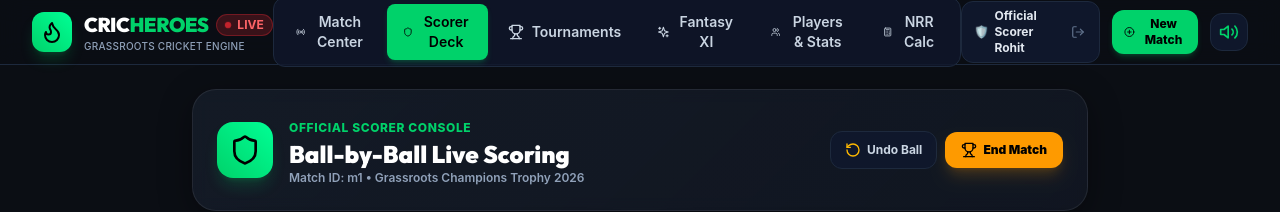
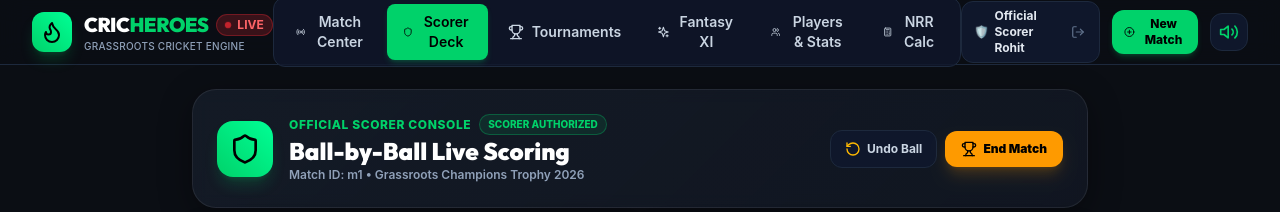
Before and after one commit to Sandeep-yadavz/cricheroes-web-app, a React (Vite) app in the folder frontend/: page / in a window 1280 px wide. Both pictures are taken after a click on the button "Scorer Deck". Shown: the top 212 px of the page. Built offline with nearby package versions, Linux system fonts and the light colour scheme; no server answers.

Commit message:
Add Role-Based Access Control (RBAC) & Permission Lock cards for Scorer, Admin, and Fan roles

```diff
--- a/frontend/src/components/Scorer/ScorerControl.jsx
+++ b/frontend/src/components/Scorer/ScorerControl.jsx
@@ -1,21 +1,26 @@
 import React, { useState } from 'react';
-import { RotateCcw, AlertTriangle, UserCheck, Flame, Shield, ArrowRightLeft, Volume2, Target, Trophy, Award } from 'lucide-react';
+import { RotateCcw, AlertTriangle, UserCheck, Flame, Shield, ArrowRightLeft, Volume2, Target, Trophy, Award, Lock, ShieldAlert, ArrowRight } from 'lucide-react';
 import { useCricket } from '../../context/CricketContext';
 import WicketModal from './WicketModal';
 import MatchWinnerModal from './MatchWinnerModal';
 import DraggableFieldingWagonWheel from './DraggableFieldingWagonWheel';
 
 export default function ScorerControl() {
-  const { match, handleScoreBall, handleUndoBall, setIsWicketModalOpen, setIsWinnerModalOpen, currentUser } = useCricket();
+  const { match, handleScoreBall, handleUndoBall, setIsWicketModalOpen, setIsWinnerModalOpen, currentUser, hasPermission, handleLogin, setActiveTab } = useCricket();
   const [selectedShotZone, setSelectedShotZone] = useState('Cover');
-  const [showWagonWheel, setShowWagonWheel] = useState(true);
 
   const currKey = `innings_${match.current_innings}`;
   const inn = match[currKey] || match.innings_1;
   const strikerStat = inn.batting_stats.find(b => b.player_id === inn.striker_id) || { name: "Rohit Varma", runs: 68, balls: 42 };
   const nonStrikerStat = inn.batting_stats.find(b => b.player_id === inn.non_striker_id) || { name: "Virat Saxena", runs: 45, balls: 31 };
 
+  const canScore = hasPermission('SCORE_BALL');
+
   const onScore = (runs, extra_type = null) => {
+    if (!canScore) {
+      alert("Permission Error: Only Official Match Scorers or Tournament Admins can record ball scores.");
+      return;
+    }
     handleScoreBall({
       runs,
       extra_type,
@@ -23,6 +28,53 @@ export default function ScorerControl() {
       shot_zone: selectedShotZone
     });
   };
+
+  const handleSwitchToDemoScorer = async () => {
+    await handleLogin('scorer@cricheroes.in', 'scorer123');
+  };
+
+  if (!canScore) {
+    return (
+      <div className="max-w-xl mx-auto py-12 pb-24 space-y-6">
+        <div className="glass-card rounded-3xl p-8 border border-red-500/40 text-center space-y-6 shadow-2xl relative overflow-hidden">
+          <div className="absolute top-0 right-0 w-48 h-48 bg-red-500/10 rounded-full blur-3xl pointer-events-none"></div>
+
+          <div className="w-20 h-20 mx-auto rounded-3xl bg-red-500/20 text-red-400 flex items-center justify-center font-bold border border-red-500/30 shadow-xl">
+            <Lock className="w-10 h-10" />
+          </div>
+
+          <div>
+            <span className="text-xs font-extrabold uppercase text-red-400 tracking-wider block">ROLE-BASED AUTHORIZATION RESTRICTION</span>
+            <h2 className="text-2xl font-heading font-black text-white mt-1">Scorer Console Locked</h2>
+            <p className="text-xs text-slate-400 mt-2 leading-relaxed">
+              You are currently signed in as <strong className="text-white">{currentUser ? currentUser.name : "Guest/Player"} ({currentUser ? currentUser.role : "PLAYER"})</strong>.
+              Only verified <span className="text-[#00D26A] font-bold">Official Match Scorers (SCORER)</span> or <span className="text-amber-400 font-bold">Tournament Directors (ORGANIZER)</span> have authorization to enter live ball-by-ball scores.
+            </p>
+          </div>
+
+          {/* Action Buttons */}
+          <div className="space-y-3 pt-2">
+            <button
+              onClick={handleSwitchToDemoScorer}
+              className="w-full py-4 rounded-xl bg-gradient-to-r from-[#00D26A] to-[#00FF95] text-black font-heading font-extrabold text-sm shadow-lg shadow-[#00D26A]/20 hover:opacity-95 transition flex items-center justify-center space-x-2"
+            >
+              <ShieldAlert className="w-4 h-4" />
+              <span>Switch to Demo Official Scorer Account</span>
+              <ArrowRight className="w-4 h-4" />
+            </button>
+
+            <button
+              onClick={() => setActiveTab('match_center')}
+              className="w-full py-3 rounded-xl bg-slate-800 text-slate-300 font-bold text-xs hover:bg-slate-700 transition"
+            >
+              Return to Live Scorecard &amp; Commentary
+            </button>
+          </div>
+
+        </div>
+      </div>
+    );
+  }
 
   return (
     <div className="max-w-4xl mx-auto space-y-6 pb-24">
@@ -34,7 +86,12 @@ export default function ScorerControl() {
             <Shield className="w-8 h-8" />
           </div>
           <div>
-            <span className="text-xs font-extrabold uppercase text-[#00D26A] tracking-wider">Official Scorer Console</span>
+            <div className="flex items-center space-x-2">
+              <span className="text-xs font-extrabold uppercase text-[#00D26A] tracking-wider">Official Scorer Console</span>
+              <span className="text-[10px] font-extrabold px-2 py-0.5 rounded-full bg-[#00D26A]/10 text-[#00D26A] border border-[#00D26A]/30 uppercase">
+                {currentUser?.role} Authorized
+              </span>
+            </div>
             <h2 className="text-2xl font-heading font-black text-white">Ball-by-Ball Live Scoring</h2>
             <p className="text-xs text-slate-400 font-semibold">Match ID: {match.id} • {match.tournament_name}</p>
           </div>
@@ -107,7 +164,7 @@ export default function ScorerControl() {
       </div>
 
       {/* Draggable Wagon Wheel & Fielder Placement Widget */}
-      <DraggableFieldingWagonWheel onZoneSelect={(zone) => setSelectedShotZone(zone)} selectedZone={selectedShotZone} />
+      <DraggableFieldingWagonWheel onZoneSelect={(zone) => setSelectedShotZone(zone)} />
 
       <WicketModal />
       <MatchWinnerModal isOpen={false} onClose={() => {}} />
--- a/frontend/src/context/CricketContext.jsx
+++ b/frontend/src/context/CricketContext.jsx
@@ -80,7 +80,7 @@ const INITIAL_MATCH = {
 };
 
 export function CricketProvider({ children }) {
-  const [activeTab, setActiveTab] = useState('match_center'); // match_center, scorer, tournaments, fantasy, players, nrr, login
+  const [activeTab, setActiveTab] = useState('match_center');
   const [soundEnabled, setSoundEnabled] = useState(true);
   const [match, setMatch] = useState(INITIAL_MATCH);
   const [teams, setTeams] = useState(INITIAL_TEAMS);
@@ -95,6 +95,23 @@ export function CricketProvider({ children }) {
 
   const [isWicketModalOpen, setIsWicketModalOpen] = useState(false);
   const [isWinnerModalOpen, setIsWinnerModalOpen] = useState(false);
+
+  // Role-Based Permission Check Helper
+  const hasPermission = (action) => {
+    if (!currentUser) return false;
+    const role = currentUser.role;
+
+    if (action === 'SCORE_BALL' || action === 'UNDO_BALL' || action === 'END_MATCH') {
+      return role === 'SCORER' || role === 'ORGANIZER';
+    }
+    if (action === 'CREATE_TEAM' || action === 'MANAGE_TOURNAMENT' || action === 'CREATE_MATCH') {
+      return role === 'ORGANIZER';
+    }
+    if (action === 'VIEW_STATS' || action === 'VIEW_SCORECARD') {
+      return true; // Everyone can view scorecards
+    }
+    return false;
+  };
 
   // Sync with Backend FastAPI on load
   useEffect(() => {
@@ -114,6 +131,11 @@ export function CricketProvider({ children }) {
   }, []);
 
   const handleScoreBall = async ({ runs = 0, extra_type = null, is_wicket = false, wicket_type = null, fielder_name = null, shot_zone = "Cover" }) => {
+    if (!hasPermission('SCORE_BALL')) {
+      alert("Permission Error: Only Official Scorers or Tournament Admins can record match balls.");
+      return;
+    }
+
     if (soundEnabled) {
       if (is_wicket) playMatchSound('wicket');
       else if (runs === 6) playMatchSound('six');
@@ -139,7 +161,7 @@ export function CricketProvider({ children }) {
         return;
       }
     } catch (e) {
-      console.log("Backend offline or error, updating local state fallback");
+      console.log("Backend offline or fallback");
     }
 
     // Local state fallback calculation
@@ -221,23 +243,16 @@ export function CricketProvider({ children }) {
         commentary: commText
       });
 
-      if (isLegal && runs % 2 === 1) {
-        const temp = inn.striker_id;
-        inn.striker_id = inn.non_striker_id;
-        inn.non_striker_id = temp;
-      }
-
-      if (isLegal && balls === 0 && (completedOvers > 0)) {
-        const temp = inn.striker_id;
-        inn.striker_id = inn.non_striker_id;
-        inn.non_striker_id = temp;
-      }
-
       return newMatch;
     });
   };
 
   const handleUndoBall = async () => {
+    if (!hasPermission('UNDO_BALL')) {
+      alert("Permission Error: Only Official Scorers can undo balls.");
+      return;
+    }
+
     try {
       const res = await apiClient.post(`/api/matches/${match.id}/undo-ball`);
       if (res && res.match) {
@@ -321,6 +336,7 @@ export function CricketProvider({ children }) {
         players,
         setPlayers,
         currentUser,
+        hasPermission,
         handleLogin,
         handleRegister,
         handleLogout,
```
